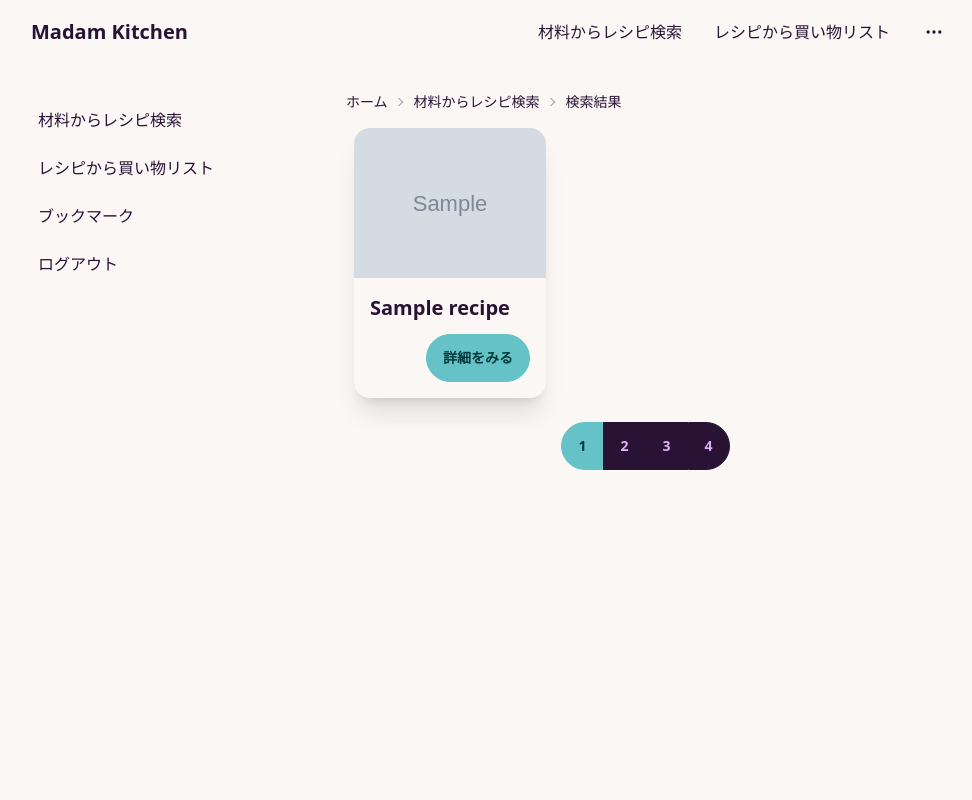
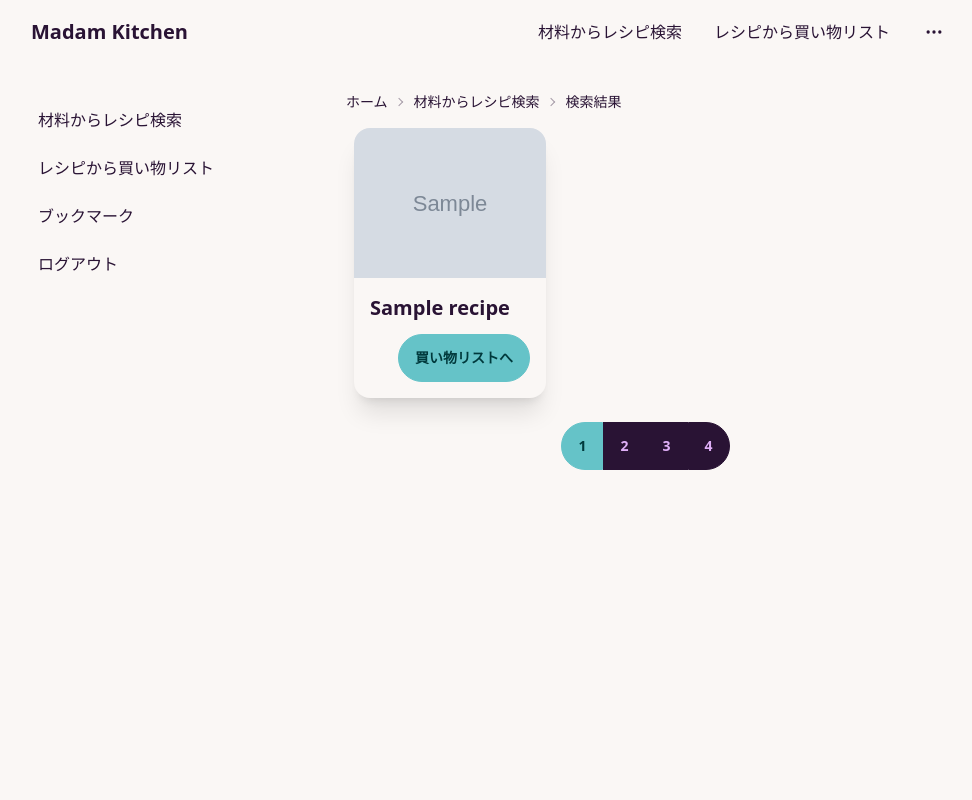
Before and after one commit to Kou0430/A05, a Flask app: template templates/food-search.html in a window 1280 px wide. Shown: the whole page, without its empty margins (154-1126 px from the left). Run offline with Flask 2, Linux system fonts and the light colour scheme; the template is opened without the code that fills it: most values are stand-ins (such as "Sample title", 1, 10 or a date in 2020); grey boxes marked "Sample" are stand-in pictures; some libraries are stand-ins or nearby versions.

Commit message:
food-search.htmlの一部を変更しました

```diff
--- a/templates/food-search.html
+++ b/templates/food-search.html
@@ -22,7 +22,7 @@
       <div class="card-body">
         <h2 class="card-title">{{ recipe.recipe_title }}</h2>
         <div class="card-actions justify-end">
-          <button class="btn btn-primary"><a href="{{ recipe.recipe_url }}">詳細をみる</a></button>
+          <button class="btn btn-primary"><a href="{{ recipe.recipe_url }}">買い物リストへ</a></button>
         </div>
       </div>
     </div>
```
